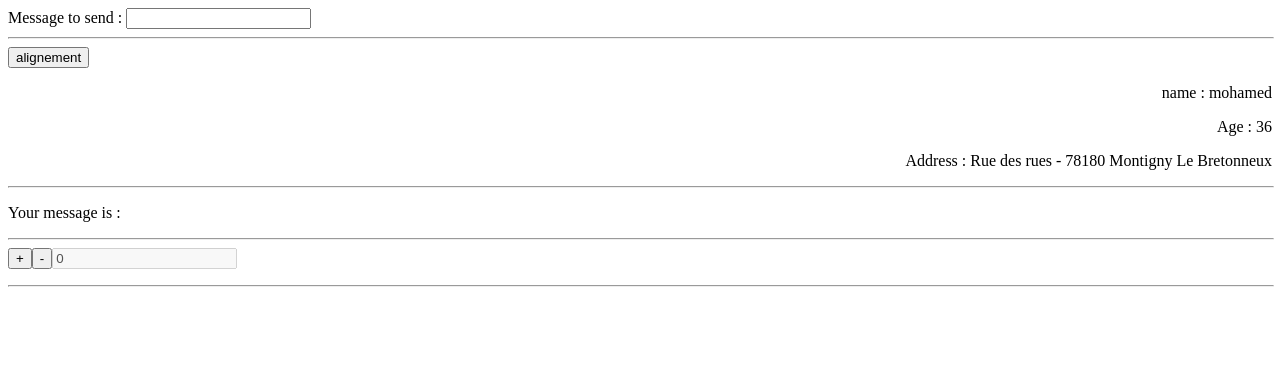
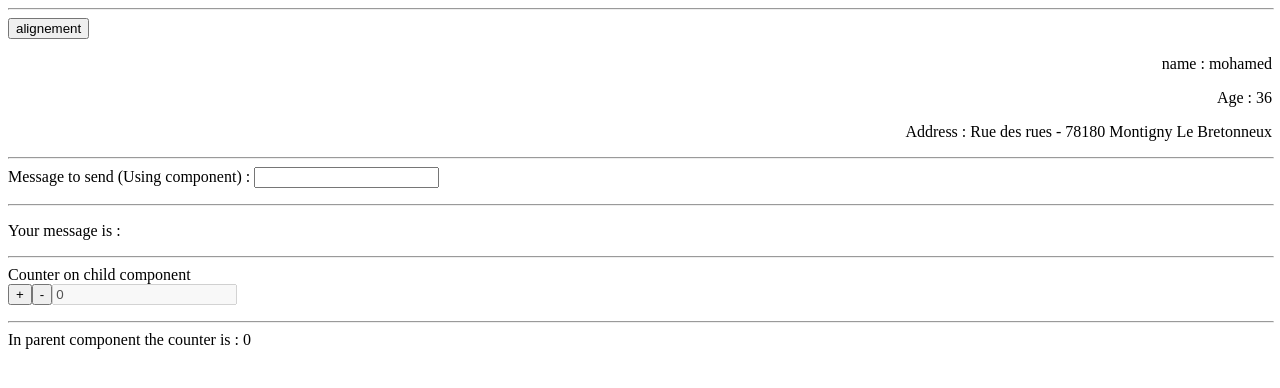
Before and after one commit to mgafsia/angBinding, an Angular app in the folder angBinding-web/src/main/angBinding-web/: page / in a window 1280 px wide. Shown: the top 388 px of the page. Built offline with nearby package versions, Linux system fonts and the light colour scheme.

Commit message:
(L'Event Binding) with custom event using @Output() & EventEmitter class. Status : OK.

```diff
--- a/angBinding-web/src/main/angBinding-web/src/app/app.component.html
+++ b/angBinding-web/src/main/angBinding-web/src/app/app.component.html
@@ -1,12 +1,3 @@
-<div>
-  <label for="message">Message to send : </label>
-  <input type="text"
-         id ="message"
-         [(ngModel)]="message"
-         name ="street"
-  >
-</div>
-
 <HR size=2 align=center width="100%">
 
 <div>
@@ -20,13 +11,32 @@
   Address : {{address.street}} - {{address.city}}
 </div>
 
+<p></p>
+<HR size=2 align=center width="100%">
+
+
+<div>
+  <label for="message">Message to send (Using component) : </label>
+  <input type="text"
+         id ="message"
+         [(ngModel)]="message"
+         name ="street"
+  >
+</div>
+
+<p></p>
 <HR size=2 align=center width="100%">
 
 <mga-mess [message]="message"></mga-mess>
 
-<p></p>
-<HR size=2 align=center width="100%">
-<mga-counter></mga-counter>
+
 
 <p></p>
 <HR size=2 align=center width="100%">
+
+<mga-counter (counterChange)="changeCounter($event);"></mga-counter>
+
+<p></p>
+<HR size=2 align=center width="100%">
+
+In parent component the counter is : {{counter}}
--- a/angBinding-web/src/main/angBinding-web/src/app/app.component.ts
+++ b/angBinding-web/src/main/angBinding-web/src/app/app.component.ts
@@ -14,9 +14,14 @@ export class AppComponent {
       city : '78180 Montigny Le Bretonneux'
   };
   alignement: string = 'right';
+  counter: number = 0;
 
   switchAlignement() {
-    if(this.alignement === "right") this.alignement = "left";
+    if(this.alignement === 'right') this.alignement = 'left';
     else this.alignement = "right";
   }
+
+  changeCounter(event) {
+    this.counter = event.value;
+  }
 }
--- a/angBinding-web/src/main/angBinding-web/src/app/app.counter.component.html
+++ b/angBinding-web/src/main/angBinding-web/src/app/app.counter.component.html
@@ -1,3 +1,7 @@
+<div>
+ Counter on child component
+</div>
+
 <div>
   <input type="button" value="+" (click)="increment()">
   <input type="button" value="-" (click)="decrement()">
--- a/angBinding-web/src/main/angBinding-web/src/app/app.counter.component.ts
+++ b/angBinding-web/src/main/angBinding-web/src/app/app.counter.component.ts
@@ -1,4 +1,4 @@
-import {Component} from "@angular/core";
+import {Component, Output, EventEmitter} from "@angular/core";
 
 @Component({
   moduleId: module.id,
@@ -7,12 +7,15 @@ import {Component} from "@angular/core";
 })
 export class AppCounterComponent {
   counterValue: number = 0;
+  @Output() counterChange = new EventEmitter();
 
   increment() {
     this.counterValue++;
+    this.counterChange.emit({ value: this.counterValue });
   }
 
   decrement() {
     this.counterValue--;
+    this.counterChange.emit({ value: this.counterValue });
   }
 }
```
Also changed, not shown: 1 other file (tests, documents, lock files or other folders).
